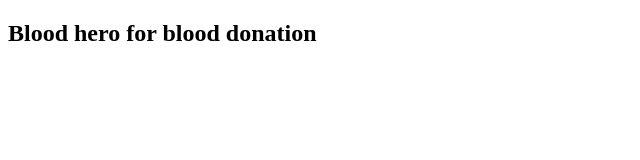
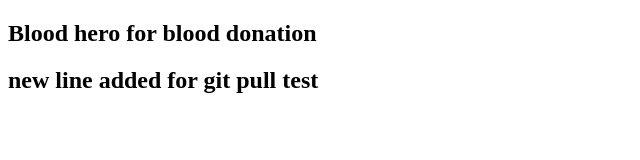
Before and after one commit to mamunpr6/blood-hero-web, a plain HTML site: page index.html in a window 1280 px wide. Shown: the whole page, without its empty margins (0-640 px from the left). Drawn offline with Linux system fonts and the light colour scheme.

Commit message:
new line added

```diff
--- a/index.html
+++ b/index.html
@@ -7,5 +7,6 @@
   </head>
   <body>
     <h2>Blood hero for blood donation</h2>
+    <h2>new line added for git pull test</h2>
   </body>
 </html>
```
